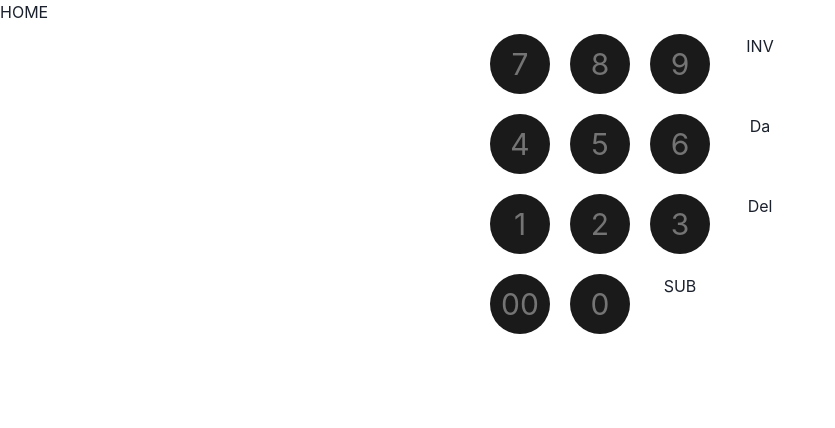
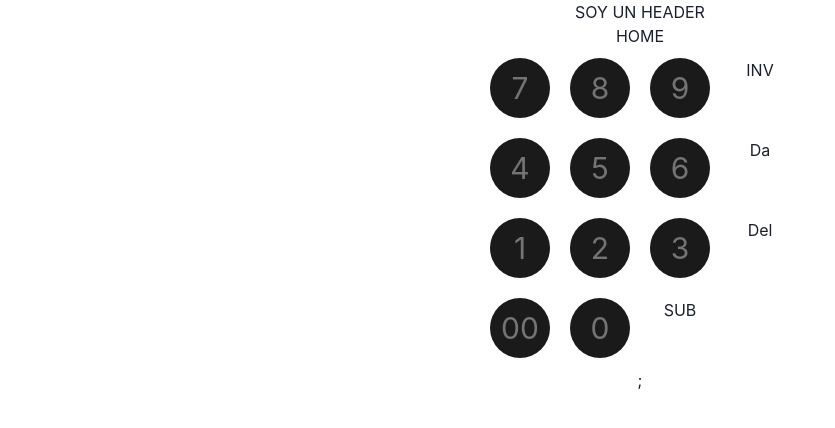
Before and after one commit to FrancoMusolino/conversor, a React (Create React App) app: page / in a window 1280 px wide. Shown: the top 428 px of the page, without its empty margins (0-835 px from the left). Built offline with nearby package versions, Linux system fonts and the light colour scheme.

Commit message:
Layout & Container Component

```diff
--- a/src/App.js
+++ b/src/App.js
@@ -1,8 +1,13 @@
-import React from "react";
-import Routes from "./routes/Routes";
+import React from 'react';
+import Layout from './components/layout/Layout';
+import Routes from './routes/Routes';
 
 function App() {
-  return <Routes />;
+  return (
+    <Layout>
+      <Routes />;
+    </Layout>
+  );
 }
 
 export default App;
--- a/src/components/controls/ControlsContainer.js
+++ b/src/components/controls/ControlsContainer.js
@@ -7,7 +7,6 @@ const ControlsContainer = () => {
   return (
     <Grid
       width='375px'
-      margin='0 auto'
       padding='2.5'
       templateColumns='repeat(4, 60px)'
       justifyContent='center'
--- /dev/null
+++ b/src/components/layout/Layout.js
@@ -0,0 +1,13 @@
+import React from 'react';
+import { Container } from '@chakra-ui/react';
+
+const Layout = ({ children }) => {
+  return (
+    <Container maxW='container.sm' centerContent>
+      <header>SOY UN HEADER</header>
+      {children}
+    </Container>
+  );
+};
+
+export default Layout;
--- a/src/pages/Home.js
+++ b/src/pages/Home.js
@@ -1,12 +1,13 @@
 import React from 'react';
+
 import ControlsContainer from '../components/controls/ControlsContainer';
 
 const Home = () => {
   return (
-    <div>
+    <>
       <h1>HOME</h1>
       <ControlsContainer />
-    </div>
+    </>
   );
 };
 
```
Also changed, not shown: src/index.js (+6 -6 lines).
